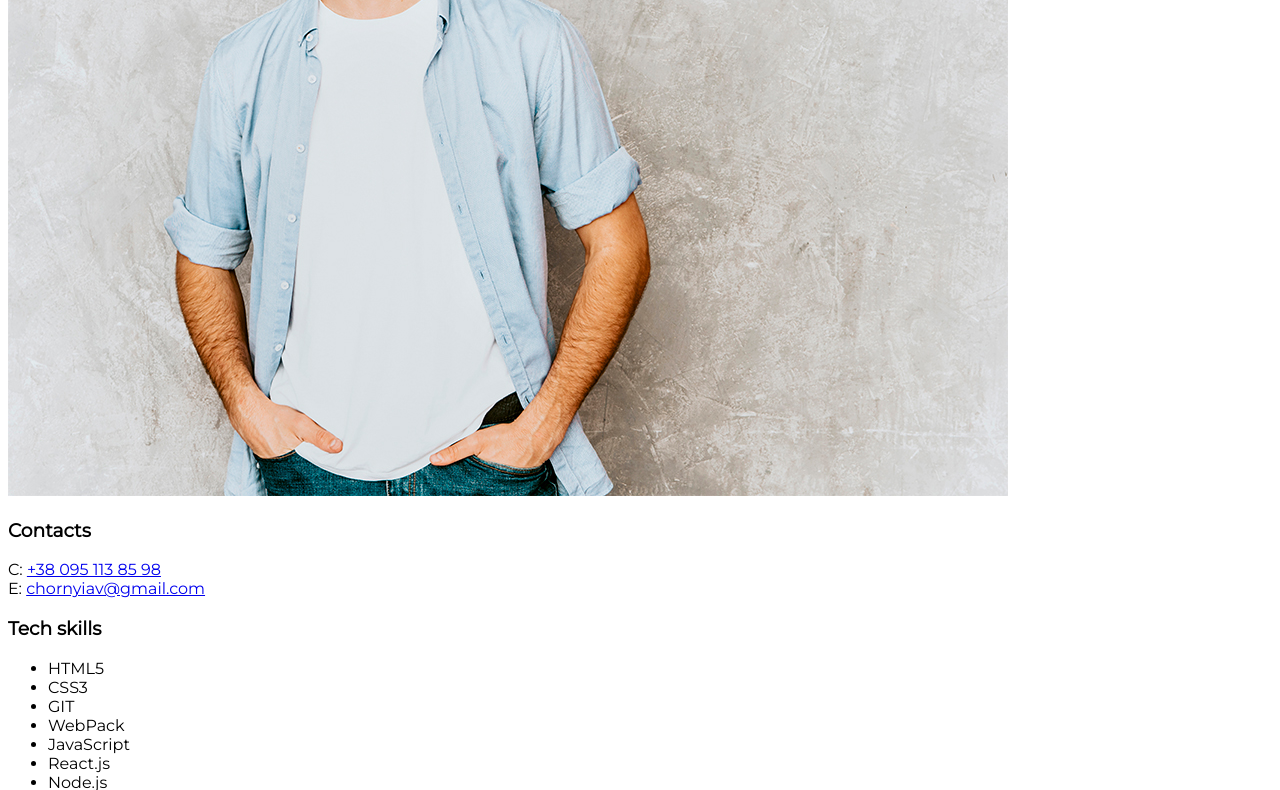
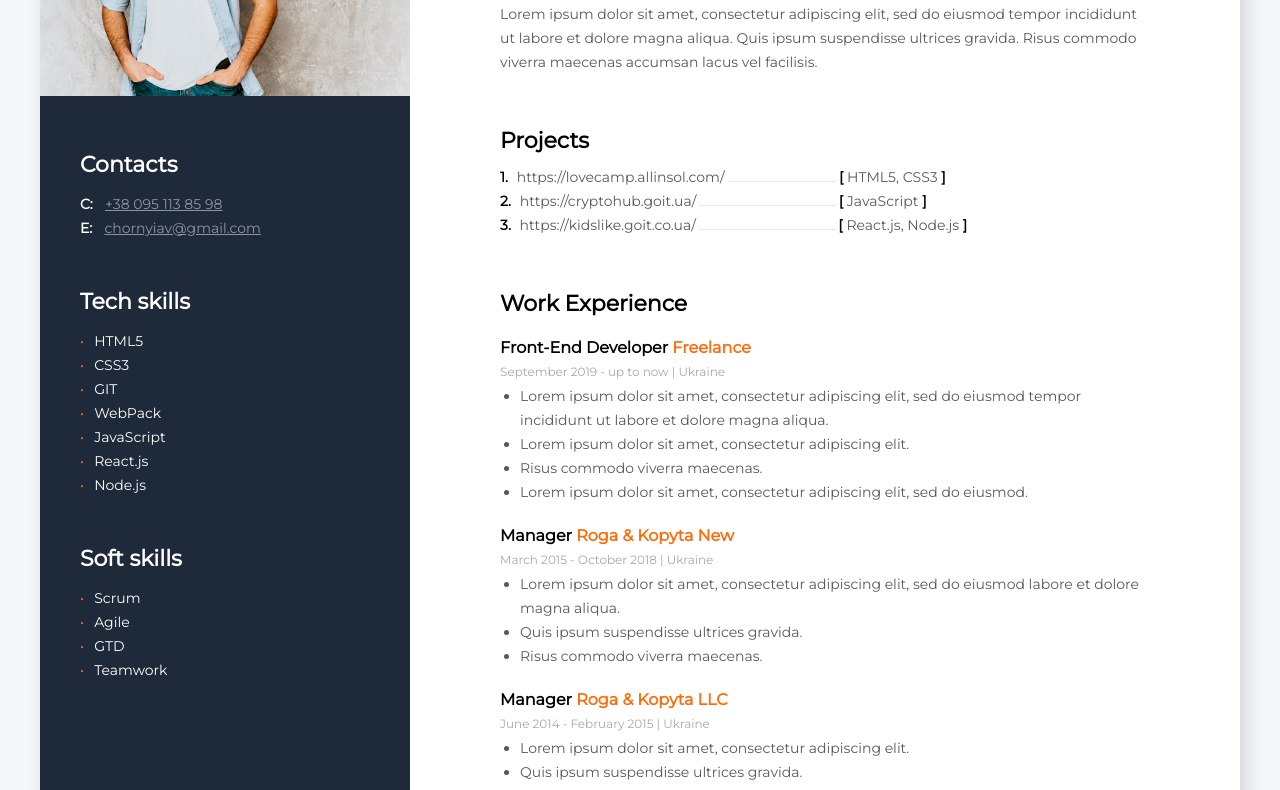
Before and after one commit to AlexeyDolgov/CV-Project, a plain HTML site: page index.html in a window 1280 px wide. Shown: the part 262-1052 px from the top of the page. Drawn offline with Linux system fonts and the light colour scheme.

Commit message:
CSS styles done!

```diff
--- /dev/null
+++ b/css/reset.css
@@ -0,0 +1,51 @@
+html, body, div, span, applet, object, iframe,
+h1, h2, h3, h4, h5, h6, p, blockquote, pre,
+a, abbr, acronym, address, big, cite, code,
+del, dfn, em, img, ins, kbd, q, s, samp,
+small, strike, strong, sub, sup, tt, var,
+b, u, i, center,
+dl, dt, dd, ol, ul, li,
+fieldset, form, label, legend,
+table, caption, tbody, tfoot, thead, tr, th, td,
+article, aside, canvas, details, embed,
+figure, figcaption, footer, header, hgroup,
+menu, nav, output, ruby, section, summary,
+time, mark, audio, video {
+
+margin: 0;
+padding: 0;
+border: 0;
+font-size: 100%;
+font: inherit;
+vertical-align: baseline;
+}
+
+/* HTML5 display-role reset for older browsers */
+
+article, aside, details, figcaption, figure,
+footer, header, hgroup, menu, nav, section {
+   display: block;
+}
+
+body {
+line-height: 1;
+}
+
+ol, ul {
+list-style: none;
+}
+
+blockquote, q {
+quotes: none;
+}
+
+blockquote:before, blockquote:after,
+q:before, q:after {
+content: '';
+content: none;
+}
+
+table {
+border-collapse: collapse;
+border-spacing: 0;
+}
--- a/css/styles.css
+++ b/css/styles.css
@@ -2,4 +2,184 @@
 
 body {
     font-family: 'Montserrat', sans-serif;
+    background: #f5f7fa;
+    padding: 40px 20px;
 }
+
+.wrapper {
+    background: #ffffff;
+    display: flex;
+    box-shadow: 5px 9px 20px rgba(0, 0, 0, 0.15);
+    max-width: 1200px;
+    margin: 0 auto;
+}
+
+aside {
+    background: #1e2939;
+    width: 370px;
+    padding: 40px 0;
+    color: #ffffff;
+    line-height: 24px;
+}
+
+aside img {
+    width: inherit;
+}
+
+aside > div {
+    margin: 50px 40px 0;
+}
+
+aside h3 {
+    font-size: 22px;
+    font-weight: 700;
+    padding-bottom: 15px;
+}
+
+aside li {
+    font-size: 14px;
+    font-weight: 400;
+}
+
+aside li:before {
+    color: #ff6b08;
+    content: "•";
+    padding-right: 10px;
+}
+
+aside span {
+    font-size: 14px;
+    font-weight: 700;
+    margin-right: 8px;
+}
+
+aside a {
+    color: #ffffff;
+    opacity: 0.5;
+    font-size: 14px;
+    font-weight: 400;
+    text-decoration: underline;
+}
+
+main {
+    padding: 110px 90px;
+    color: #000000;
+}
+
+main > div:not(:first-child) {
+    margin-top: 55px;
+}
+
+main h1 {
+    font-size: 45px;
+    font-weight: 700;
+    line-height: 90px;
+}
+
+main h2 {
+    font-size: 14px;
+    font-weight: 700;
+    line-height: 24px;
+}
+
+main h3 {
+    font-size: 22px;
+    font-weight: 700;
+    line-height: 24px;
+}
+
+main h4 {
+    font-size: 16px;
+    font-weight: 700;
+    line-height: 24px;
+    margin-top: 20px;
+}
+
+main h4 span {
+    color: #ff6b08;
+}
+
+main h4 ~ span {
+    color: #a8a8a8;
+    font-size: 12px;
+    font-weight: 400;
+    line-height: 24px;
+}
+
+main h5 {
+    font-size: 14px;
+    font-weight: 700;
+    line-height: 24px;
+}
+
+main p {
+    color: #595959;
+    font-family: Montserrat;
+    font-size: 14px;
+    font-weight: 400;
+    line-height: 24px;
+    margin-bottom: 10px;
+}
+
+main ul li {
+    color: #595959;
+    font-size: 14px;
+    font-weight: 400;
+    line-height: 24px;
+    list-style-type: disc;
+    margin-left: 20px;
+}
+
+main ol {
+    margin-top: 12px;
+    counter-reset: num;
+}
+
+main ol li {
+    font-size: 14px;
+    font-weight: 400;
+    line-height: 24px;
+    color: #595959;
+}
+
+main ol li::before {
+    content: counter(num) '. ';
+    counter-increment: num;
+    font-weight: 700;
+    color: #000000;
+    margin-right: 5px;
+}
+
+main ol li a {
+    color: #595959;
+    text-decoration: none;
+}
+
+main ol li .dots {
+    display: inline-block;
+    border-bottom: 1px dotted #d2d2d2;
+}
+
+main ol li:nth-child(1) .dots {
+    width: 107px;
+}
+
+main ol li:nth-child(2) .dots {
+    width: 135px;
+}
+
+main ol li:nth-child(3) .dots {
+    width: 135px;
+}
+
+main ol li span::before {
+    content: '[ ';
+    font-weight: 700;
+    color: #000000;
+}
+
+main ol li span::after {
+    content: ' ]';
+    font-weight: 700;
+    color: #000000;
+}
--- a/index.html
+++ b/index.html
@@ -4,19 +4,26 @@
     <meta charset="UTF-8" />
     <meta name="viewport" content="width=device-width, initial-scale=1.0" />
     <title>My resume</title>
+    <link rel="stylesheet" href="./css/reset.css">
     <link rel="stylesheet" href="./css/styles.css">
   </head>
 
   <body>
-    <div>
+    <!-- wrapper container -->
+    <div class="wrapper">
+
       <aside>
         <img src="./img/photo.jpg" alt="my photo"/>
+
         <!-- contacts container -->
         <div>
           <h3>Contacts</h3>
-          <div>C: <a href="tel:380951138598">+38 095 113 85 98</a></div>
           <div>
-            E: <a href="mailto:chornyiav@gmail.com">chornyiav@gmail.com</a>
+            <span>C:</span>
+            <a href="tel:380951138598">+38 095 113 85 98</a></div>
+          <div>
+            <span>E:</span>
+            <a href="mailto:chornyiav@gmail.com">chornyiav@gmail.com</a>
           </div>
         </div>
 
@@ -46,8 +53,7 @@
         </div>
       </aside>
 
-      <!-- main container -->
-      <div>
+      <main>
         <!-- about me container -->
         <div>
           <h2>Front-End Developer</h2>
@@ -66,15 +72,18 @@
           <ol>
             <li>
               <a href="https://lovecamp.allinsol.com/">https://lovecamp.allinsol.com/</a>
-              <span>[ HTML5, CSS3 ]</span>
+              <div class="dots"></div>
+              <span>HTML5, CSS3</span>
             </li>
             <li>
               <a href="https://cryptohub.goit.ua/">https://cryptohub.goit.ua/</a>
-              <span>[ JavaScript ]</span>
+              <div class="dots"></div>
+              <span>JavaScript</span>
             </li>
             <li>
               <a href="https://kidslike.goit.co.ua/">https://kidslike.goit.co.ua/</a>
-              <span>[ React.js, Node.js ]</span>
+              <div class="dots"></div>
+              <span>React.js, Node.js</span>
             </li>
           </ol>
         </div>
@@ -85,7 +94,7 @@
 
           <!-- company 1 container -->
           <div>
-            <h4>Front-End Developer Freelance</h4>
+            <h4>Front-End Developer <span>Freelance</span></h4>
             <span>September 2019 - up to now | Ukraine</span>
             <ul>
               <li>Lorem ipsum dolor sit amet, consectetur adipiscing elit, sed do eiusmod tempor incididunt ut labore et dolore magna aliqua. </li>
@@ -97,7 +106,7 @@
 
           <!-- company 2 container -->
           <div>
-            <h4>Manager Roga & Kopyta New</h4>
+            <h4>Manager <span>Roga & Kopyta New</span></h4>
             <span>March 2015 - October 2018 | Ukraine</span>
             <ul>
               <li>Lorem ipsum dolor sit amet, consectetur adipiscing elit, sed do eiusmod labore et dolore magna aliqua.</li>
@@ -108,7 +117,7 @@
 
           <!-- company 3 container -->
           <div>
-            <h4>Manager Roga & Kopyta LLC</h4>
+            <h4>Manager <span>Roga & Kopyta LLC</span></h4>
             <span>June 2014 - February 2015 | Ukraine</span>
             <ul>
               <li>Lorem ipsum dolor sit amet, consectetur adipiscing elit.</li>
@@ -121,12 +130,12 @@
         <!-- edication container -->
         <div>
           <h3>Education</h3>
-          <h4>Kharkiv National University of Radioelectronics</h4>
-          <p>Management</p>
+          <h4><span>Kharkiv National University of Radioelectronics</span></h4>
+          <h5>Management</h5>
           <span>Septermber 2009 - June 2014 | Ukraine</span>
         </div>
 
-      </div>
+      </main>
 
     </div>
   </body>
```
